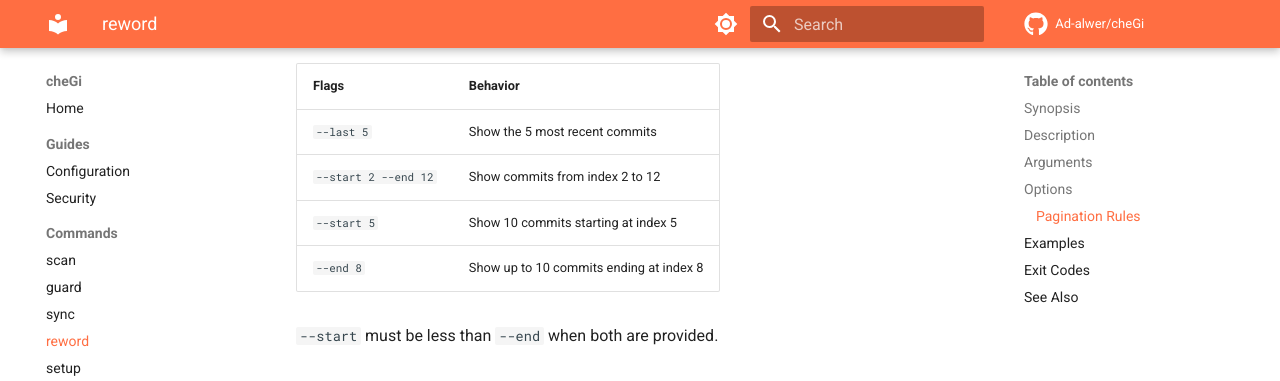
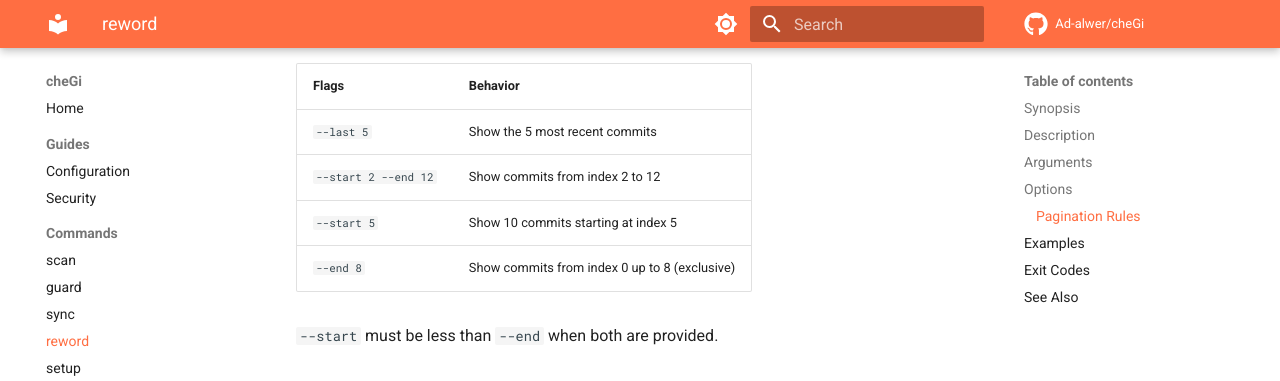
Before and after one commit to Ad-alwer/cheGi, an MkDocs documentation site: the page built from docs/commands/reword.md, in a window 1280 px wide and 900 px high, scrolled down 1082 px. Shown: the top 381 px of the window. Built offline with MkDocs 1.6.1 and Material for MkDocs 9.7.7, drawn with Linux system fonts in a browser that asks for light colours; comment, search, counter and statistics services are not loaded.

Commit message:
docs(reword): fix --end pagination description
-  shows exactly 8 commits (indices 0-7), not 'up to 10'

```diff
--- a/docs/commands/reword.md
+++ b/docs/commands/reword.md
@@ -36,7 +36,7 @@ chegi reword [MESSAGE] [OPTIONS]
 | `--last 5` | Show the 5 most recent commits |
 | `--start 2 --end 12` | Show commits from index 2 to 12 |
 | `--start 5` | Show 10 commits starting at index 5 |
-| `--end 8` | Show up to 10 commits ending at index 8 |
+| `--end 8` | Show commits from index 0 up to 8 (exclusive) |
 
 `--start` must be less than `--end` when both are provided.
 
```
